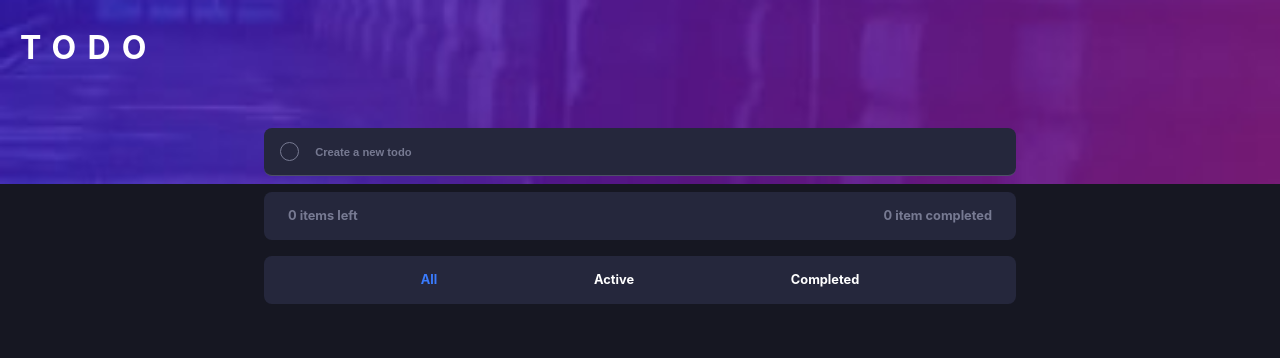
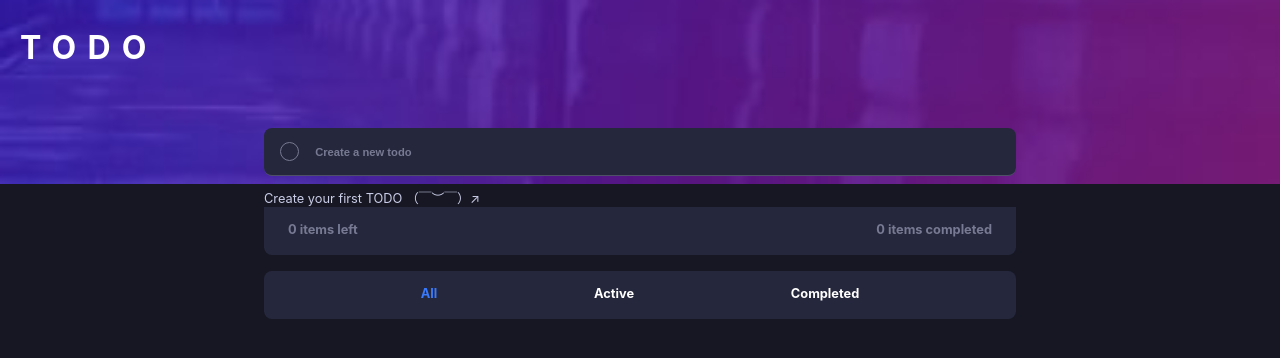
Before and after one commit to Devnielote/todo-app, a React (Create React App) app: page / in a window 1280 px wide. Shown: the top 358 px of the page. Built offline with nearby package versions, Linux system fonts and the light colour scheme.

Commit message:
So many thing has changed lol

```diff
--- a/src/components/App.js
+++ b/src/components/App.js
@@ -1,6 +1,6 @@
-import React, { useEffect, useState } from 'react';
+import React from 'react';
 import { AppUI } from './AppUI';
-
+import { TodoProvider } from './TodoContext/context';
 //Hardcoded TODOs for now
 // const todoList = [
 //   {
@@ -20,120 +20,20 @@ import { AppUI } from './AppUI';
 //     completed: false
 //   },
 //   {
-//     content: 'Lorem ipsum dolor sit amet.',
+//     content: 'por que la caca de max es infecciosa de su virus muy gori gori.',
 //     completed: false
 //   },
 //   {
-//     content: 'Lorem ipsum dolor sit amet consectetur.',
+//     content: 'Viejo panza.',
 //     completed: false
 //   }
 // ];
 
 function App() {
-
-  const localStorageTodos = localStorage.getItem('TODOS_V1');
-  let parsedTodos;
-
-  if(!localStorageTodos){
-    localStorage.setItem('TODOS_V1', JSON.stringify([]));
-    parsedTodos = [];
-  } else {
-     parsedTodos = JSON.parse(localStorageTodos)
-  }
-
-  //TODOs initial state
-  const [todos, setTodos ] = useState(parsedTodos);
-  const [toRenderTodos, setToRenderTodos] = useState(todos);
-
-  //Counter for the total TODOs and completed TODOs
-  const completedTodosLength = todos.filter(todo => !!todo.completed).length;
-  const totalTodos = todos.length;
-
-  //Stocked active, completed and all the TODOs
-  const renderedTodos = [...toRenderTodos];
-  const allTodos = [];
-  const completedTodos = [];
-  const activeTodos = [];
-
-  let allTodosFilter;
-  let activeTodosFilter;
-  let completedTodosFilter;
-
-  useEffect(() => {
-
-    todos.map(todo => {
-      return allTodos.push(todo)
-    })
-
-    todos.map(todo => {
-      if(!todo.completed){
-       return activeTodos.push(todo);
-      }
-    })
-
-    todos.map(todo => {
-      if(todo.completed){
-        return completedTodos.push(todo)
-      }
-    })
-
-    allTodosFilter = document.querySelector('#allTodos');
-    activeTodosFilter = document.querySelector('#activeTodos');
-    completedTodosFilter = document.querySelector('#completedTodos');
-  });
-
-  //We change the todos state depending on the filter we press
-  const toogleFilterAll = () => {
-    const newTodos = [...allTodos];
-    activeTodosFilter.checked = false;
-    completedTodosFilter.checked = false;
-    setToRenderTodos(newTodos);
-  };
-
-  const toogleFilterActive = () => {
-        const newTodos = [...activeTodos];
-        allTodosFilter.checked = false;
-        completedTodosFilter.checked = false;
-        setToRenderTodos(newTodos);
-  };
-
-  const toogleFilterCompleted = () => {
-      const newTodos = [...completedTodos];
-      allTodosFilter.checked = false;
-      activeTodosFilter.checked = false;
-      setToRenderTodos(newTodos);
-  };
-
-  //Complete and delete TODO functions
-
-  const completeTodo = (content) => {
-    const todoIndex = todos.findIndex(todo => todo.content === content);
-    const newTodos = [...todos]
-    newTodos[todoIndex].completed = true;
-    setTodos(newTodos);
-  }
-
-  const deleteTodo = (content) => {
-    const todoIndex = toRenderTodos.findIndex(todo => todo.content === content);
-    const newTodos = [...todos]
-    newTodos.splice(todoIndex,1)
-    setTodos(newTodos);
-    setToRenderTodos(newTodos);
-  }
-
   return (
-    <AppUI
-    count={totalTodos - completedTodosLength}
-    completed={completedTodosLength}
-
-    filterAllFunc={toogleFilterAll}
-    filterActiveFunc={toogleFilterActive}
-    filterCompletedFunc={toogleFilterCompleted}
-
-    renderedTodos={renderedTodos}
-    completeTodo={completeTodo}
-    deleteTodo={deleteTodo}
-    />
+    <TodoProvider>
+      <AppUI></AppUI>
+    </TodoProvider>
   )
 }
 
--- a/src/components/AppUI.js
+++ b/src/components/AppUI.js
@@ -5,6 +5,7 @@ import'../css/TodoAddItem.css';
 import'../css/TodoCounter.css';
 import'../css/TodoFilter.css';
 import'../css/TodoList.css';
+import { TodoContext } from './TodoContext/context';
 import { Header } from './Header';
 import { TodoCounter } from './TodoCounter';
 import { TodoAddItem } from './TodoAddItem';
@@ -12,24 +13,25 @@ import { TodoList } from './TodoList';
 import { TodoFilter } from './TodoFilter';
 import { TodoItem } from './TodoItem';
 
-function AppUI({
-    count,
-    completed,
-    filterAllFunc,
-    filterActiveFunc,
-    filterCompletedFunc,
-    renderedTodos,
+function AppUI() {
+  const {
+    todos,
+    error,
+    loading,
+    toRenderTodos,
     completeTodo,
     deleteTodo,
-}) {
+  } = React.useContext(TodoContext)
     return (
         <>
         <Header/>
             <div className="main">
             <TodoAddItem/>
             <TodoList>
-         {
-         renderedTodos.map(todo =>(
+              {error && <p>An error has ocurred, sowwy(っ °Д °;)っ</p>}
+              {loading && <p>Loading your TODOS...</p>}
+              {(!loading && !todos.length) && <p>Create your first TODO （￣︶￣）↗</p>}
+             {toRenderTodos.map(todo =>(
               <TodoItem
               key={todo.content}
               text={todo.content}
@@ -40,15 +42,9 @@ function AppUI({
              ))
              }
             <TodoCounter
-         count={count}
-         completed={completed}
              />
             </TodoList>
-
             <TodoFilter
-        filterAllFunc={filterAllFunc}
-        filterActiveFunc={filterActiveFunc}
-        filterCompletedFunc={filterCompletedFunc}
             />
           </div>
       </>
--- /dev/null
+++ b/src/components/TodoContext/context.js
@@ -0,0 +1,126 @@
+import React from 'react';
+import { useLocalStorage } from './useLocalStorage';
+const TodoContext = React.createContext();
+
+function TodoProvider(props) {
+    const {
+        item: todos,
+        saveItem: saveTodos,
+        loading,
+        error,
+        toRenderItems: toRenderTodos,
+        setToRenderItems: setToRenderTodos,
+      } = useLocalStorage('TODOS_V1', []);
+      //TODOs to render initial state
+
+      //Counter for the total TODOs and completed TODOs
+      let completedTodosLength = todos.filter(todo => todo.completed).length;
+      let totalTodos = todos.length;
+      let count = totalTodos - completedTodosLength;
+
+      //Stocked active, completed and all the TODOs
+      // let renderedTodos = [...toRenderTodos];
+      // const allTodos = [];
+      // const completedTodos = [];
+      // const activeTodos = [];
+
+      // let allTodosFilter;
+      // let activeTodosFilter;
+      // let completedTodosFilter;
+
+      // useEffect(() => {
+
+      //   todos.map(todo => {
+      //     return allTodos.push(todo)
+      //   })
+
+      //   todos.map(todo => {
+      //     if(!todo.completed){
+      //      activeTodos.push(todo);
+      //     }
+      //     return activeTodos;
+      //   })
+
+      //   todos.map(todo => {
+      //     if(todo.completed){
+      //       completedTodos.push(todo)
+      //     }
+      //     return completedTodos;
+      //   })
+      // });
+
+      // useEffect(() => {
+      //   allTodosFilter = document.querySelector('#allTodos');
+      //   activeTodosFilter = document.querySelector('#activeTodos');
+      //   completedTodosFilter = document.querySelector('#completedTodos');
+      // })
+
+      //We change the todos state depending on the filter we press
+      const toggleFilterAll = () => {
+        const newTodos = [...todos]
+        setToRenderTodos(newTodos);
+      };
+
+      const toggleFilterActive = () => {
+        const newTodos = [];
+        todos.map(todo => {
+          if(!todo.completed){
+            newTodos.push(todo);
+          }
+          return newTodos;
+        })
+        setToRenderTodos(newTodos);
+      };
+
+      const toggleFilterCompleted = () => {
+        const newTodos = [];
+        todos.map(todo => {
+          if(todo.completed){
+            newTodos.push(todo);
+          }
+          return newTodos;
+        })
+
+        setToRenderTodos(newTodos);
+      };
+
+      //Complete and delete TODO functions
+
+      const completeTodo = (content) => {
+        const todoIndex = todos.findIndex(todo => todo.content === content);
+        const newTodos = [...todos]
+        newTodos[todoIndex].completed = true;
+        saveTodos(newTodos);
+        setToRenderTodos(newTodos);
+      }
+
+      const deleteTodo = (content) => {
+        const todoIndex = toRenderTodos.findIndex(todo => todo.content === content);
+        const newTodos = [...todos]
+        newTodos.splice(todoIndex,1)
+        saveTodos(newTodos);
+        setToRenderTodos(newTodos);
+      }
+
+    return (
+        <TodoContext.Provider value={{
+            todos,
+            error,
+            loading,
+            count,
+            completedTodosLength,
+            toRenderTodos,
+
+            toggleFilterAll,
+            toggleFilterActive,
+            toggleFilterCompleted,
+
+            completeTodo,
+            deleteTodo
+        }}>
+            {props.children}
+        </TodoContext.Provider>
+    );
+};
+
+export {TodoContext, TodoProvider};
--- /dev/null
+++ b/src/components/TodoContext/useLocalStorage.js
@@ -0,0 +1,54 @@
+import { useEffect, useState } from 'react';
+
+function useLocalStorage(itemName, initialValue){
+    const [error, setError] = useState(false)
+    const [loading, setIsLoading] = useState(true);
+    const [item, setItem ] = useState(initialValue);
+    const [toRenderItems, setToRenderItems] = useState(item);
+
+    useEffect(() => {
+      setTimeout(() => {
+      try {
+        const localStorageItem = localStorage.getItem(itemName);
+        let parsedItem;
+
+        if(!localStorageItem){
+          localStorage.setItem(itemName, JSON.stringify(initialValue));
+          parsedItem = initialValue;
+        } else {
+          parsedItem = JSON.parse(localStorageItem)
+        }
+
+        setItem(parsedItem);
+        setToRenderItems(parsedItem);
+      } catch (error) {
+        setError(error);
+      } finally {
+        setIsLoading(false);
+      }
+    }, 1000)
+    console.log('holis')
+  },[]);
+
+      const saveItem = (newItem) => {
+        try {
+          const stringifiedItem = JSON.stringify(newItem);
+          localStorage.setItem(itemName, stringifiedItem);
+          setItem(newItem)
+        } catch (error) {
+          setError(error)
+        }
+    }
+
+    return {
+      item,
+      saveItem,
+      loading,
+      error,
+      toRenderItems,
+      setToRenderItems,
+    };
+
+  };
+
+  export {useLocalStorage}
--- a/src/components/TodoCounter.js
+++ b/src/components/TodoCounter.js
@@ -1,11 +1,13 @@
 import React from 'react';
+import { TodoContext } from './TodoContext/context';
 
-function TodoCounter({count, completed}) {
+function TodoCounter() {
+    const { count, completedTodosLength } = React.useContext(TodoContext)
     return (
         <>
         <div className='standar-container TodoCounter'>
         <p>{count} items left</p>
-        <p>{completed} item completed</p>
+        <p>{completedTodosLength} items completed</p>
         </div>
         </>
     )
```
Also changed, not shown: src/components/TodoFilter.js (+15 -4 lines). Lines whose indentation alone changed are shown as unchanged.
